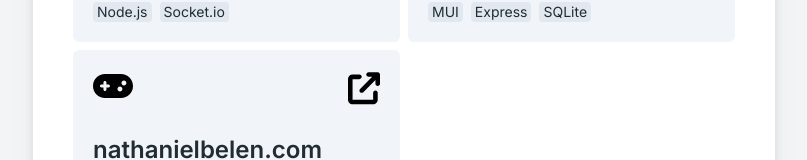
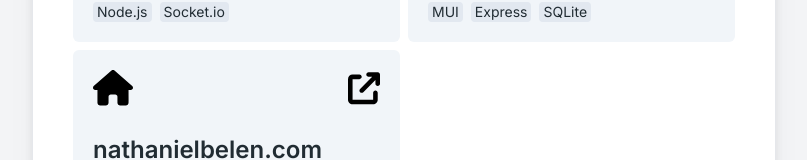
Before and after one commit to nathanielbelen/next-portfolio, a Next.js app: page / in a window 1280 px wide. Shown: the part 1723-1883 px from the top of the page, without its empty margins (236-1043 px from the left). Built offline with nearby package versions, Linux system fonts and the light colour scheme.

Commit message:
changed personal website to be home icon

```diff
--- a/components/works.js
+++ b/components/works.js
@@ -17,7 +17,8 @@
   ),
   server: (
     <svg xmlns="http://www.w3.org/2000/svg" viewBox="0 0 512 512"><path d="M480 288H32c-17.62 0-32 14.38-32 32v128c0 17.62 14.38 32 32 32h448c17.62 0 32-14.38 32-32v-128C512 302.4 497.6 288 480 288zM352 408c-13.25 0-24-10.75-24-24s10.75-24 24-24s24 10.75 24 24S365.3 408 352 408zM416 408c-13.25 0-24-10.75-24-24s10.75-24 24-24s24 10.75 24 24S429.3 408 416 408zM480 32H32C14.38 32 0 46.38 0 64v128c0 17.62 14.38 32 32 32h448c17.62 0 32-14.38 32-32V64C512 46.38 497.6 32 480 32zM352 152c-13.25 0-24-10.75-24-24S338.8 104 352 104S376 114.8 376 128S365.3 152 352 152zM416 152c-13.25 0-24-10.75-24-24S402.8 104 416 104S440 114.8 440 128S429.3 152 416 152z"/></svg>
-  )
+  ),
+  home: (<svg xmlns="http://www.w3.org/2000/svg" viewBox="0 0 576 512"><path d="M575.8 255.5c0 18-15 32.1-32 32.1h-32l.7 160.2c0 2.7-.2 5.4-.5 8.1V472c0 22.1-17.9 40-40 40H456c-1.1 0-2.2 0-3.3-.1c-1.4 .1-2.8 .1-4.2 .1H416 392c-22.1 0-40-17.9-40-40V448 384c0-17.7-14.3-32-32-32H256c-17.7 0-32 14.3-32 32v64 24c0 22.1-17.9 40-40 40H160 128.1c-1.5 0-3-.1-4.5-.2c-1.2 .1-2.4 .2-3.6 .2H104c-22.1 0-40-17.9-40-40V360c0-.9 0-1.9 .1-2.8V287.6H32c-18 0-32-14-32-32.1c0-9 3-17 10-24L266.4 8c7-7 15-8 22-8s15 2 21 7L564.8 231.5c8 7 12 15 11 24z"/></svg>)
 };
 
 const works = [
@@ -63,7 +64,7 @@
     description: 'Responsive personal website hosted on Vercel.',
     link: 'portfolio',
     deployed: 'https://nathanielbelen.com',
-    icon: icons.controller,
+    icon: icons.home,
     stack: ['React', 'WebSocket', 'Node.js', 'Axios', 'MUI', 'Express', 'SQLite'],
     thumbnail: oogir_thumbnail,
     direct: { link: 'https://nathanielbelen.com' },
```
